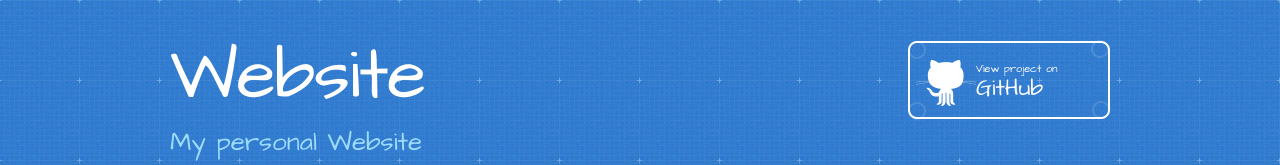
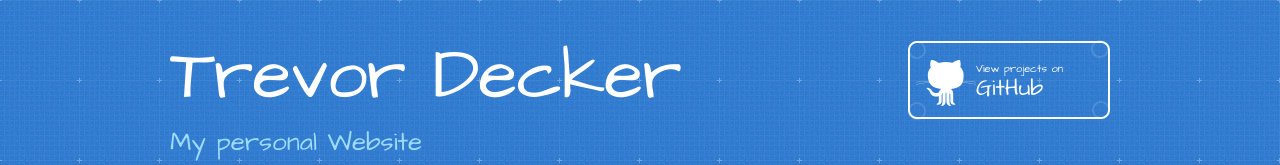
Before and after one commit to TrevorDecker/website, a plain HTML site: page index.html in a window 1280 px wide. Shown: the top 165 px of the page. Drawn offline with Linux system fonts and the light colour scheme.

Commit message:
Update index.html

```diff
--- a/index.html
+++ b/index.html
@@ -19,9 +19,9 @@
   <body>
     <header>
       <div class="inner">
-        <h1>Website</h1>
+        <h1>Trevor Decker</h1>
         <h2>My personal Website</h2>
-        <a href="https://github.com/TrevorDecker/website" class="button"><small>View project on</small> GitHub</a>
+        <a href="https://github.com/TrevorDecker" class="button"><small>View projects on</small> GitHub</a>
       </div>
     </header>
 
@@ -34,7 +34,7 @@
 <p>I am a senior studying engineering at Carnagie Mellon University.  The majority of my work is in robtoics, computer enginering, and computer science. </p>
 
 <p>If you're using the GitHub for Mac, simply sync your repository and you'll see the new branch.</p>
-
+<!--
 <h3>
 <a id="designer-templates" class="anchor" href="#designer-templates" aria-hidden="true"><span class="octicon octicon-link"></span></a>Designer Templates</h3>
 
@@ -72,6 +72,7 @@
         </aside>
       </div>
     </div>
+    -->
 
             <script type="text/javascript">
             var gaJsHost = (("https:" == document.location.protocol) ? "https://ssl." : "http://www.");
```
